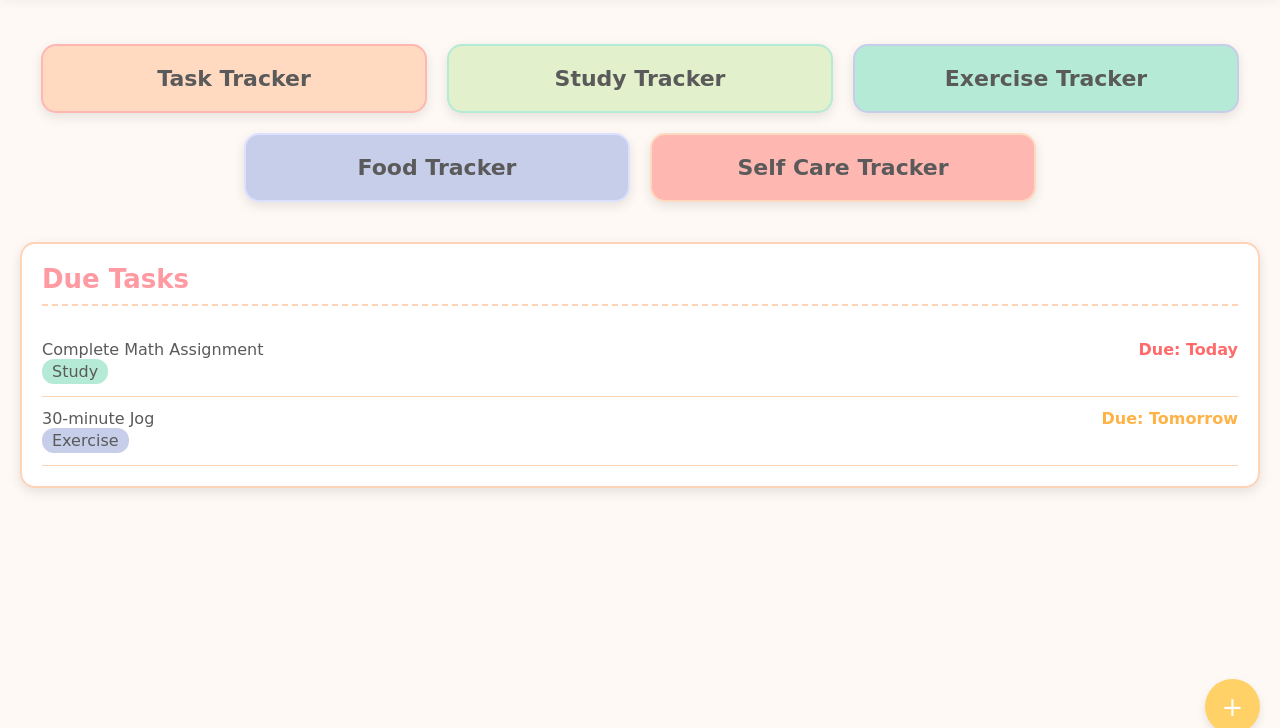
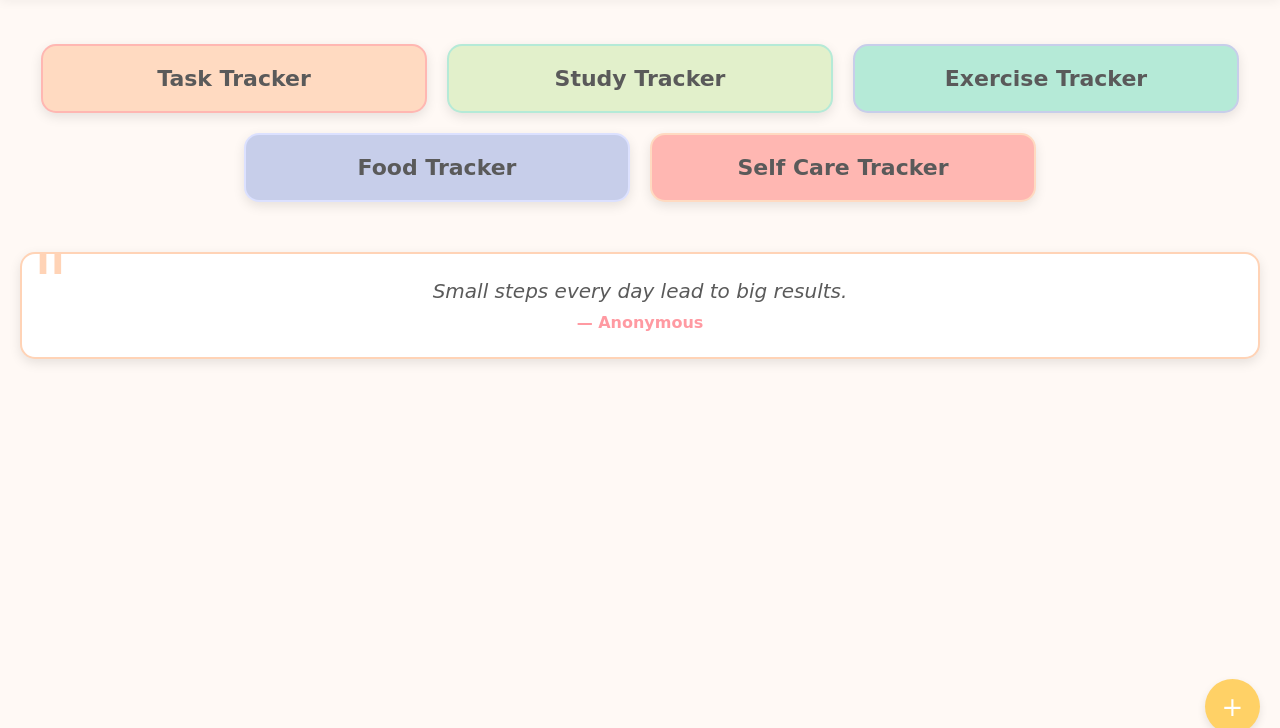
Before and after one commit to sonys234/TrackVerse, a Flask app: page / in a window 1280 px wide. Shown: the part 46-774 px from the top of the page. Run offline with Flask 3, Linux system fonts and the light colour scheme; a user stored in the database is signed in; some web fonts are replaced.

Commit message:
Improved home page

```diff
--- a/backend/app.py
+++ b/backend/app.py
@@ -1,8 +1,8 @@
 from flask import Flask, render_template, request, redirect, url_for, session, flash
 from flask_sqlalchemy import SQLAlchemy
 from werkzeug.security import generate_password_hash, check_password_hash
+from datetime import datetime, timedelta
 import os
-
 
 # Define Base Directories
 BASE_DIR = os.path.abspath(os.path.dirname(__file__))
@@ -21,7 +21,7 @@ app.config["SQLALCHEMY_TRACK_MODIFICATIONS"] = False
 
 db = SQLAlchemy(app)
 
-# Define the User Model
+# Database Models
 class User(db.Model):
     id = db.Column(db.Integer, primary_key=True)
     username = db.Column(db.String(100), unique=True, nullable=False)
@@ -31,13 +31,29 @@ class User(db.Model):
     first_name = db.Column(db.String(100))
     last_name = db.Column(db.String(100))
 
-# Define the Task Model
 class Task(db.Model):
     id = db.Column(db.Integer, primary_key=True)
     name = db.Column(db.String(200), nullable=False)
     due_date = db.Column(db.String(20))
     task_time = db.Column(db.String(20))
     priority = db.Column(db.String(20))
+    completed = db.Column(db.Boolean, default=False)
+    user_id = db.Column(db.Integer, db.ForeignKey('user.id'))
+
+class StudyTask(db.Model):
+    id = db.Column(db.Integer, primary_key=True)
+    name = db.Column(db.String(200), nullable=False)
+    due_date = db.Column(db.String(20))
+    due_time = db.Column(db.String(20))
+    progress = db.Column(db.Integer, default=0)
+    priority = db.Column(db.Boolean, default=False)
+    user_id = db.Column(db.Integer, db.ForeignKey('user.id'))
+
+class SelfCareTask(db.Model):
+    id = db.Column(db.Integer, primary_key=True)
+    name = db.Column(db.String(200), nullable=False)
+    due_date = db.Column(db.String(20))
+    due_time = db.Column(db.String(20))
     completed = db.Column(db.Boolean, default=False)
     user_id = db.Column(db.Integer, db.ForeignKey('user.id'))
 
@@ -50,8 +66,69 @@ with app.app_context():
 def home():
     if not session.get("logged_in"):
         return redirect(url_for("login"))
-    return render_template("index.html", logged_in=session.get("logged_in"), username=session.get("username"))
 
+    user_id = session.get("user_id")
+    today = datetime.now().strftime("%Y-%m-%d")
+    tomorrow = (datetime.now() + timedelta(days=1)).strftime("%Y-%m-%d")
+
+    # Query due tasks from all trackers
+    task_tracker_due = Task.query.filter(
+        Task.user_id == user_id,
+        Task.due_date <= today,
+        Task.completed == False
+    ).all()
+
+    study_tracker_due = StudyTask.query.filter(
+        StudyTask.user_id == user_id,
+        StudyTask.due_date <= today,
+        StudyTask.progress < 100
+    ).all()
+
+    selfcare_tracker_due = SelfCareTask.query.filter(
+        SelfCareTask.user_id == user_id,
+        SelfCareTask.due_date <= today,
+        SelfCareTask.completed == False
+    ).all()
+
+    # Combine all due tasks
+    due_tasks = []
+
+    for task in task_tracker_due:
+        due_tasks.append({
+            "name": task.name,
+            "due_date": task.due_date,
+            "due_time": task.task_time,
+            "tracker": "task",
+            "status": "today" if task.due_date == today else "overdue"
+        })
+
+    for task in study_tracker_due:
+        due_tasks.append({
+            "name": task.name,
+            "due_date": task.due_date,
+            "due_time": task.due_time,
+            "tracker": "study",
+            "status": "today" if task.due_date == today else "overdue"
+        })
+
+    for task in selfcare_tracker_due:
+        due_tasks.append({
+            "name": task.name,
+            "due_date": task.due_date,
+            "due_time": task.due_time,
+            "tracker": "selfcare",
+            "status": "today" if task.due_date == today else "overdue"
+        })
+
+    # Sort tasks by due date (oldest first)
+    due_tasks.sort(key=lambda x: x["due_date"])
+
+    return render_template("index.html",
+                         logged_in=session.get("logged_in"),
+                         username=session.get("username"),
+                         due_tasks=due_tasks)
+
+# Authentication routes (keep your existing login/signup/logout routes)
 @app.route("/login", methods=["GET", "POST"])
 def login():
     if session.get("logged_in"):
@@ -112,12 +189,10 @@ def signup():
         password = request.form.get("password")
         confirm_password = request.form.get("confirm_password")
 
-        # Validate passwords match
         if password != confirm_password:
             flash("Passwords don't match!", "error")
             return redirect(url_for("signup"))
 
-        # Check if username or email already exists
         existing_user = User.query.filter((User.username == username) | (User.email == email)).first()
         if existing_user:
             flash("Username or email already taken!", "error")
@@ -125,7 +200,6 @@ def signup():
 
         hashed_password = generate_password_hash(password, method="pbkdf2:sha256")
 
-        # Handle PIN if enabled
         enable_pin = request.form.get("enable_pin") == "on"
         pin = None
         if enable_pin:
@@ -138,7 +212,6 @@ def signup():
                 request.form.get("pin6")
             ])
 
-        # Create new user
         new_user = User(
             username=username,
             email=email,
@@ -164,13 +237,7 @@ def logout():
     flash("You have been logged out", "info")
     return redirect(url_for("login"))
 
-@app.route("/profile")
-def profile():
-    if not session.get("logged_in"):
-        return redirect(url_for("login"))
-    return render_template("profile.html", username=session.get("username"))
-
-# Protected Pages
+# Tracker Routes
 @app.route("/task-tracker")
 def task_tracker():
     if not session.get("logged_in"):
@@ -201,9 +268,5 @@ def selfcare_tracker():
         return redirect(url_for("login"))
     return render_template("selfcare_tracker.html")
 
-
-
-
-# Run Flask App
 if __name__ == "__main__":
     app.run(host="127.0.0.1", port=8000, debug=True)
--- a/frontend/templates/index.html
+++ b/frontend/templates/index.html
@@ -131,7 +131,7 @@
             transition: all 0.3s;
         }
         .slider-bar.open ~ .trackers,
-        .slider-bar.open ~ .due-tasks-card {
+        .slider-bar.open ~ .motivational-quote {
             margin-left: 250px;
         }
 
@@ -159,57 +159,38 @@
             box-shadow: 0 6px 15px rgba(0,0,0,0.15);
         }
 
-        /* Due Tasks Card */
-        .due-tasks-card {
+        /* Motivational Quote */
+        .motivational-quote {
             background: white;
             border-radius: 15px;
-            padding: 20px;
-            margin: 20px;
+            padding: 25px;
+            margin: 30px 20px;
             border: 2px solid #FFD3B6;
             box-shadow: 0 4px 12px rgba(0,0,0,0.1);
+            text-align: center;
+            position: relative;
         }
-        .due-tasks-card h2 {
+        .motivational-quote:before {
+            content: '"';
+            font-size: 80px;
+            color: #FFD3B6;
+            position: absolute;
+            left: 10px;
+            top: -10px;
+            line-height: 1;
+        }
+        .quote-text {
+            font-size: 20px;
+            font-weight: 500;
+            color: #5A5A5A;
+            margin-bottom: 10px;
+            font-style: italic;
+        }
+        .quote-author {
+            font-size: 16px;
             color: #FF9AA2;
-            margin-top: 0;
-            border-bottom: 2px dashed #FFD3B6;
-            padding-bottom: 10px;
-            font-size: 26px;
-            font-weight: 700;
+            font-weight: 600;
         }
-        .due-task {
-            display: flex;
-            justify-content: space-between;
-            padding: 12px 0;
-            border-bottom: 1px solid #FFD3B6;
-            transition: all 0.2s;
-        }
-        .due-task:hover {
-            background: #FFF0F5;
-            transform: translateX(5px);
-        }
-        .task-tracker {
-            font-size: 16px;
-            color: white;
-            padding: 3px 10px;
-            border-radius: 12px;
-            display: inline-block;
-            margin-right: 8px;
-            font-weight: 500;
-        }
-        .task-tracker.task { background: #FF9AA2; }
-        .task-tracker.study { background: #B5EAD7; color: #5A5A5A; }
-        .task-tracker.exercise { background: #C7CEEA; color: #5A5A5A; }
-        .task-tracker.food { background: #E2F0CB; color: #5A5A5A; }
-        .task-tracker.selfcare { background: #FFDAC1; color: #5A5A5A; }
-        .task-due {
-            font-size: 16px;
-            font-weight: 600;
-            min-width: 80px;
-            text-align: right;
-        }
-        .task-due.today { color: #FF6B6B; }
-        .task-due.tomorrow { color: #FFB347; }
-        .task-due.upcoming { color: #77DD77; }
 
         /* Bottom Circle */
         .bottom-circle {
@@ -272,7 +253,7 @@
             from { opacity: 0; transform: translateY(-10px); }
             to { opacity: 1; transform: translateY(0); }
         }
-        .tracker, .circle, .option, .due-tasks-card, .slider-bar .btn {
+        .tracker, .circle, .option, .motivational-quote, .slider-bar .btn {
             animation: fadeIn 0.5s ease-in-out;
         }
     </style>
@@ -305,25 +286,10 @@
         <a href="{{ url_for('selfcare_tracker') }}" class="tracker">Self Care Tracker</a>
     </div>
 
-    <!-- Due Tasks -->
-    <div class="due-tasks-card">
-        <h2>Due Tasks</h2>
-        <div id="due-tasks-list">
-            <div class="due-task">
-                <div class="task-info">
-                    <div class="task-name">Complete Math Assignment</div>
-                    <span class="task-tracker study">Study</span>
-                </div>
-                <div class="task-due today">Due: Today</div>
-            </div>
-            <div class="due-task">
-                <div class="task-info">
-                    <div class="task-name">30-minute Jog</div>
-                    <span class="task-tracker exercise">Exercise</span>
-                </div>
-                <div class="task-due tomorrow">Due: Tomorrow</div>
-            </div>
-        </div>
+    <!-- Motivational Quote -->
+    <div class="motivational-quote">
+        <div class="quote-text" id="quote-text">The secret of getting ahead is getting started.</div>
+        <div class="quote-author" id="quote-author">— Mark Twain</div>
     </div>
 
     <!-- Bottom Action Button -->
@@ -377,6 +343,39 @@
             document.getElementById("bottom-circle").style.display = "flex";
             document.getElementById("options").style.display = "none";
         });
+
+        // Motivational Quotes
+        const quotes = [
+            {
+                text: "The secret of getting ahead is getting started.",
+                author: "Mark Twain"
+            },
+            {
+                text: "You don't have to be great to start, but you have to start to be great.",
+                author: "Zig Ziglar"
+            },
+            {
+                text: "Small steps every day lead to big results.",
+                author: "Anonymous"
+            },
+            {
+                text: "Productivity is never an accident. It's always the result of commitment to excellence.",
+                author: "Paul J. Meyer"
+            },
+            {
+                text: "The way to get started is to quit talking and begin doing.",
+                author: "Walt Disney"
+            }
+        ];
+
+        function displayRandomQuote() {
+            const randomQuote = quotes[Math.floor(Math.random() * quotes.length)];
+            document.getElementById("quote-text").textContent = randomQuote.text;
+            document.getElementById("quote-author").textContent = `— ${randomQuote.author}`;
+        }
+
+        // Display a random quote when page loads
+        displayRandomQuote();
     </script>
 </body>
 </html>
```
Also changed, not shown: backend/instance/tasks.db.
